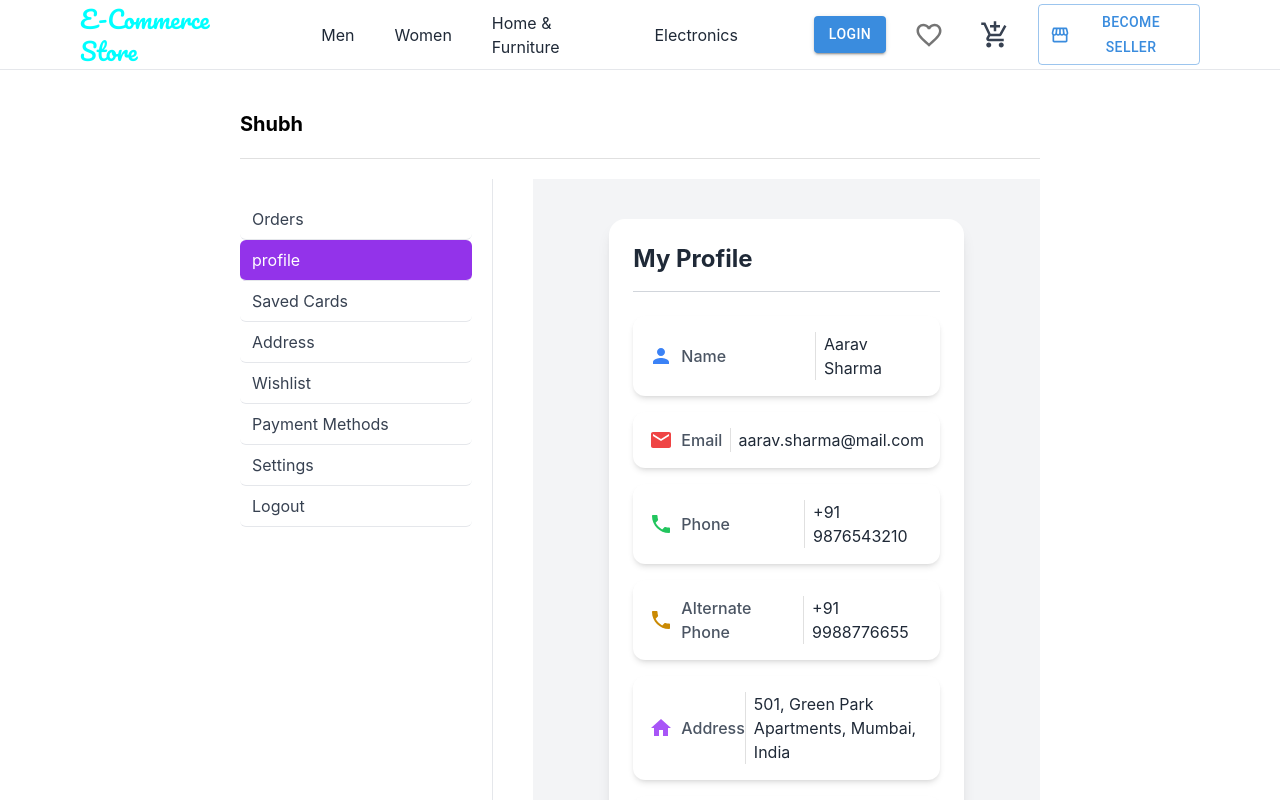
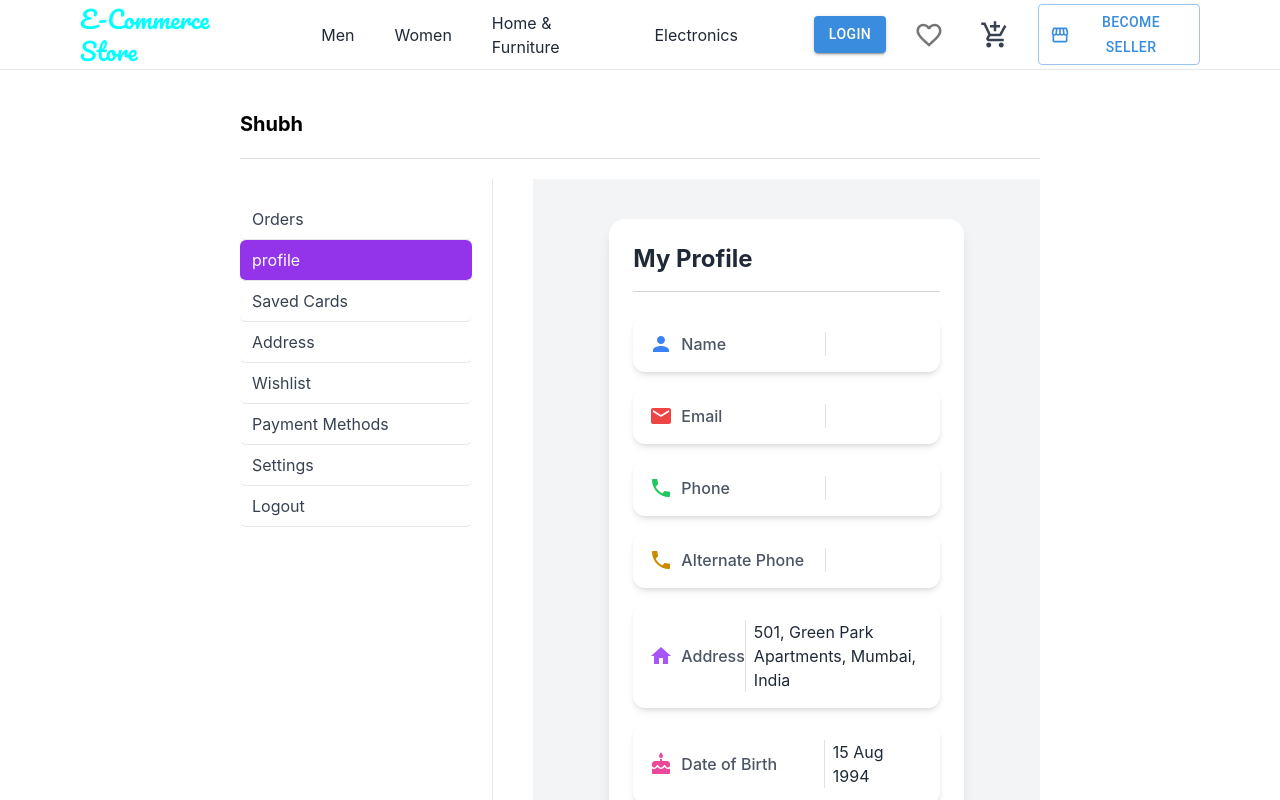
Before and after one commit to shubhcoding01/ecomproject, a React (Create React App) app: page /account in a window 1280 px wide. Shown: the top 800 px of the page. Built offline with nearby package versions, Linux system fonts and the light colour scheme; no server answers; some icons are missing.

Commit message:
Update UserDetails component to use Redux state for user information

```diff
--- a/src/customer/pages/Account/UserDetails.tsx
+++ b/src/customer/pages/Account/UserDetails.tsx
@@ -35,8 +35,13 @@
 import React from 'react';
 import ProfileFieldCard from '../../../component/ProfileFieldCard';
 import { Divider } from '@mui/material';
+import Auth from '../Auth/Auth';
+import { useAppSelector } from '../../../State/Store';
+
+
 
 const UserDetails = () => {
+      const {auth} = useAppSelector(store => store);
   return (
     <div className="flex justify-center py-10 bg-gray-100 min-h-screen">
       <div className="w-full lg:w-[70%] bg-white p-6 rounded-2xl shadow-lg space-y-6">
@@ -45,10 +50,10 @@ const UserDetails = () => {
         </div>
 
         <div className="space-y-4">
-          <ProfileFieldCard keys="Name" value="Aarav Sharma" />
-          <ProfileFieldCard keys="Email" value="aarav.sharma@mail.com" />
-          <ProfileFieldCard keys="Phone" value="+91 9876543210" />
-          <ProfileFieldCard keys="Alternate Phone" value="+91 9988776655" />
+          <ProfileFieldCard keys="Name" value={auth.user?.fullName ?? ""} />
+          <ProfileFieldCard keys="Email" value={auth.user?.email ?? ""} />
+          <ProfileFieldCard keys="Phone" value={auth.user?.mobile ?? ""}/>
+          <ProfileFieldCard keys="Alternate Phone" value={auth.user?.mobile ?? ""} />
           <ProfileFieldCard keys="Address" value="501, Green Park Apartments, Mumbai, India" />
           <ProfileFieldCard keys="Date of Birth" value="15 Aug 1994" />
           <ProfileFieldCard keys="Gender" value="Male" />
```
